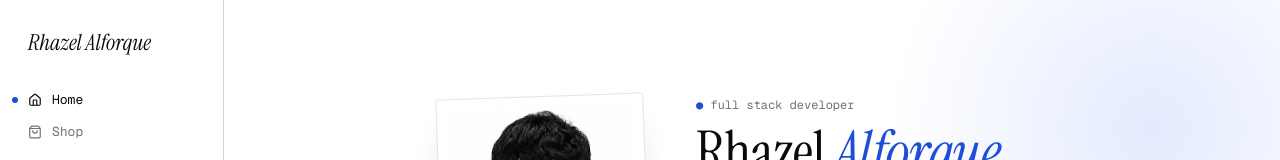
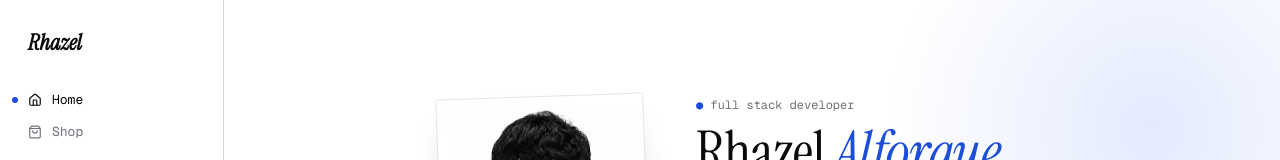
Before and after one commit to russalforque/russ-dev, a React (Vite) app: page / in a window 1280 px wide. Shown: the top 160 px of the page. Built offline with nearby package versions, Linux system fonts and the light colour scheme.

Commit message:
change rhazel alforque to rhazel

```diff
--- a/src/components/Navigation.tsx
+++ b/src/components/Navigation.tsx
@@ -130,7 +130,7 @@ export default function Navigation({
       onClick={() => setMenuOpen(false)}
       className="font-serif text-[22px] italic leading-none text-fg transition-opacity hover:opacity-60"
     >
-      Rhazel Alforque
+     <b>Rhazel </b>
     </Link>
   );
 
```
